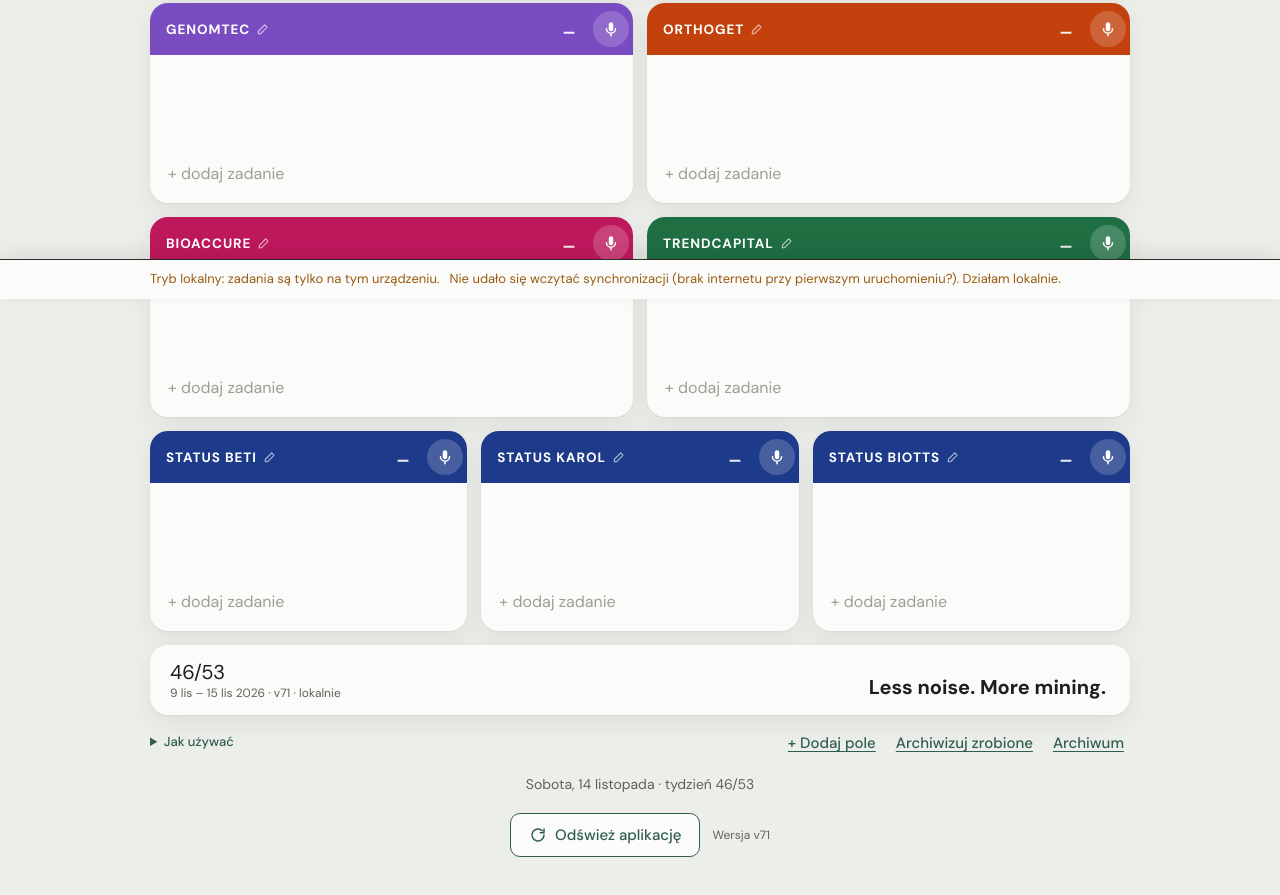
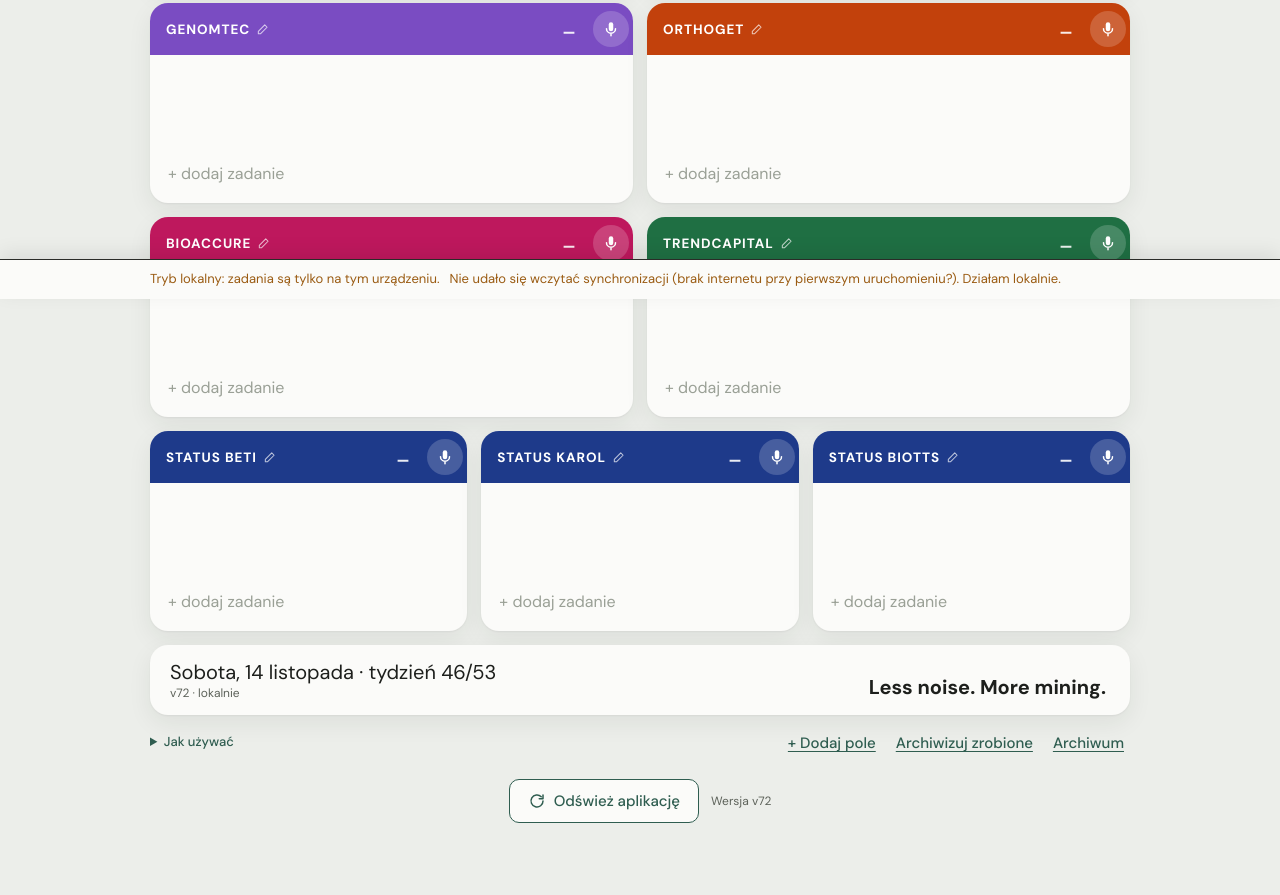
Before and after one commit to dimetylotryptaminy/todo, a plain HTML site: page index.html in a window 1280 px wide. Shown: the part 501-1396 px from the top of the page. Drawn offline with Linux system fonts and the light colour scheme.

Commit message:
Data i tydzień w stopce tablicy zamiast „46/53” i zakresu dni
Co-Authored-By: Claude Opus 5.5 <noreply@anthropic.com>
Claude-Session: https://claude.ai/code/session_01Rh4mBRmhPxBPrTnoCMWoQC

```diff
--- a/app.js
+++ b/app.js
@@ -2,7 +2,7 @@ import { parse, norm, catOf } from "./parser.js";
 import { ES_WORDS, EN_WORDS } from "./words.js";
 
 const DEFAULT_MOTTO = "Less noise. More mining.";
-const APP_VERSION = "v71";
+const APP_VERSION = "v72";
 // Pozycja słowa zapisującego, jeśli jest ostatnim słowem tekstu („… zapisz”, „… Zapisz.”, dawne „… koniec”), inaczej -1.
 // Tolerancja na błędy dyktowania: „Zapisz.”, „zapisze”, „zapiszę”, „Konieć”, „konie c”.
 function trailingEndWord(text) {
@@ -807,8 +807,11 @@ function renderInner() {
   renderHidden();
   const w = weekInfo();
   const wk = $("week");
-  wk.textContent = w.week + "/" + w.total;
-  const s = document.createElement("small"); s.textContent = w.range + " · " + APP_VERSION + (store.meta.local ? " · lokalnie" : store.email ? " · " + store.email : ""); wk.append(s);
+  // stopka tablicy: dzisiejsza data i numer tygodnia (zamiast samego „46/53” i zakresu dni)
+  const today = new Date();
+  const dateLine = WEEKDAYS_FULL[today.getDay()] + ", " + today.getDate() + " " + MONTHS_GEN[today.getMonth()] + " · tydzień " + w.week + "/" + w.total;
+  wk.textContent = dateLine.charAt(0).toUpperCase() + dateLine.slice(1);
+  const s = document.createElement("small"); s.textContent = APP_VERSION + (store.meta.local ? " · lokalnie" : store.email ? " · " + store.email : ""); wk.append(s);
   $("motto").textContent = store.motto;
   // pasek u góry (komputer): motto, dzisiejsza data i numer tygodnia
   const now = new Date();
@@ -817,7 +820,6 @@ function renderInner() {
   const hand = store.motto.trim() === DEFAULT_MOTTO;
   $("tiMotto").classList.toggle("hand", hand);
   if (hand) $("tiMotto").setAttribute("aria-label", store.motto); else $("tiMotto").removeAttribute("aria-label");
-  $("tiDate").textContent = WEEKDAYS_FULL[now.getDay()] + ", " + now.getDate() + " " + MONTHS_GEN[now.getMonth()] + " · tydzień " + w.week + "/" + w.total;
   if (view === "calendar") renderCalendar();
   // słówko: po zalogowaniu (albo zmianie dnia) przerysuj raz, żeby pobrać słówko z konta / od AI
   if (view === "words") { const k = (store.uid || "local") + "|" + iso(new Date()); if (k !== wordsShownFor) { wordsShownFor = k; renderWords(); } }
--- a/index.html
+++ b/index.html
@@ -97,7 +97,6 @@
       <button class="ghost" id="logout" type="button" hidden>Wyloguj</button>
     </div>
   </div>
-  <p class="page-date" id="tiDate"></p>
   <div class="update-row">
     <button class="refresh" id="refreshApp" type="button">
       <svg viewBox="0 0 24 24" aria-hidden="true"><path d="M20 12a8 8 0 1 1-2.34-5.66M20 4v5h-5" fill="none" stroke="currentColor" stroke-width="2" stroke-linecap="round" stroke-linejoin="round"/></svg>
--- a/sw.js
+++ b/sw.js
@@ -1,7 +1,7 @@
 // Service worker: aplikacja otwiera się bez internetu.
 // Pliki aplikacji: najpierw sieć (świeża wersja), przy braku sieci kopia z pamięci.
 // Biblioteki i czcionki z CDN: kopia z pamięci, odświeżana w tle.
-const VERSION = "tablica-v71";
+const VERSION = "tablica-v72";
 const SHELL = [
   "./", "index.html", "style.css", "app.js", "parser.js", "words.js", "config.js", "manifest.webmanifest", "motto.png",
   "icons/icon-192.png", "icons/icon-512.png", "icons/apple-touch-icon.png",
```
